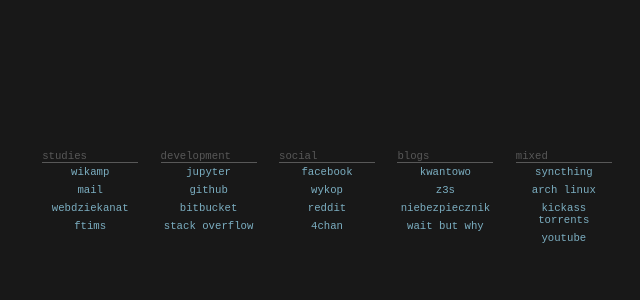
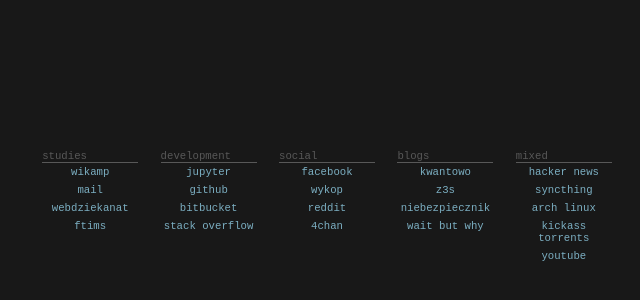
Before and after one commit to Cloudxtreme/startpage, a plain HTML site: page index.html in a window 1280 px wide. Shown: the part 116-416 px from the top of the page, 313-953 px from the left. Drawn offline with nearby package versions, Linux system fonts and the light colour scheme; files that its build step writes are made by us from their sources.

Commit message:
Added hacker news

```diff
--- a/index.html
+++ b/index.html
@@ -46,6 +46,7 @@
             <div class="list">
                 <p>mixed</p>
                 <ul>
+                    <li><a href="https://news.ycombinator.com/">hacker news</a></li>
                     <li><a href="https://localhost:8384/">syncthing</a></li>
                     <li><a href="https://bbs.archlinux.org/">arch linux</a></li>
                     <li><a href="https://kat.cr/">kickass torrents</a></li>
```
